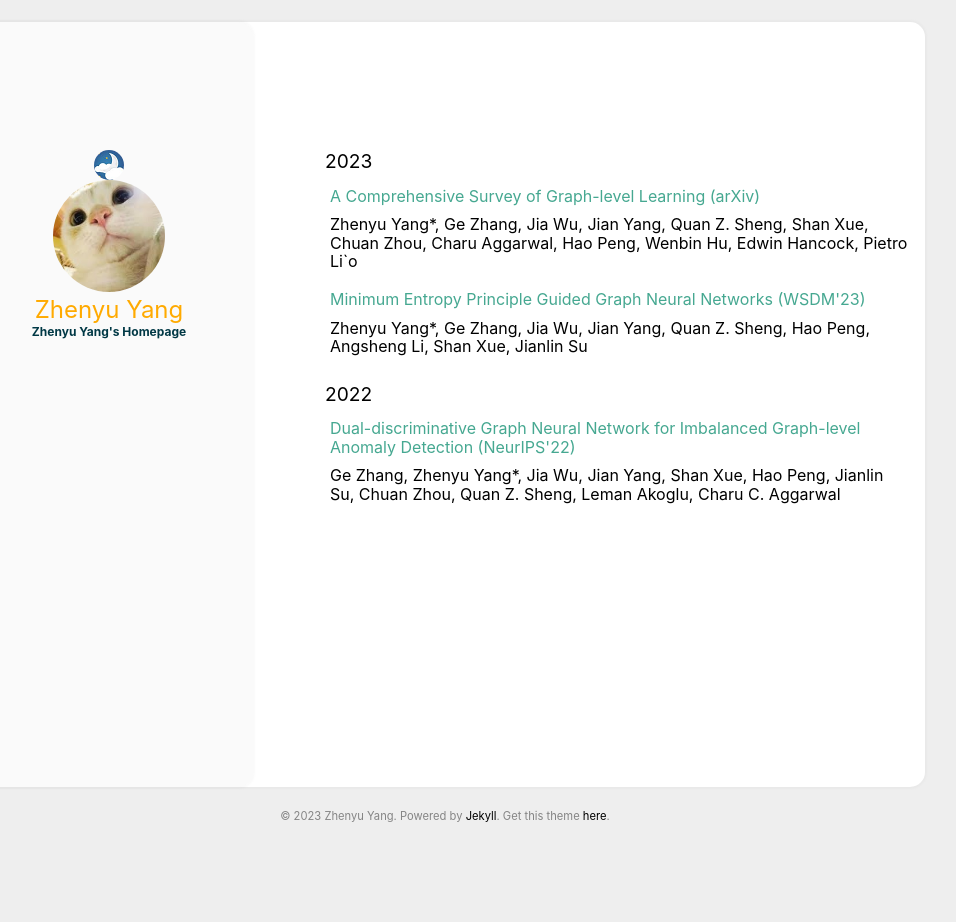
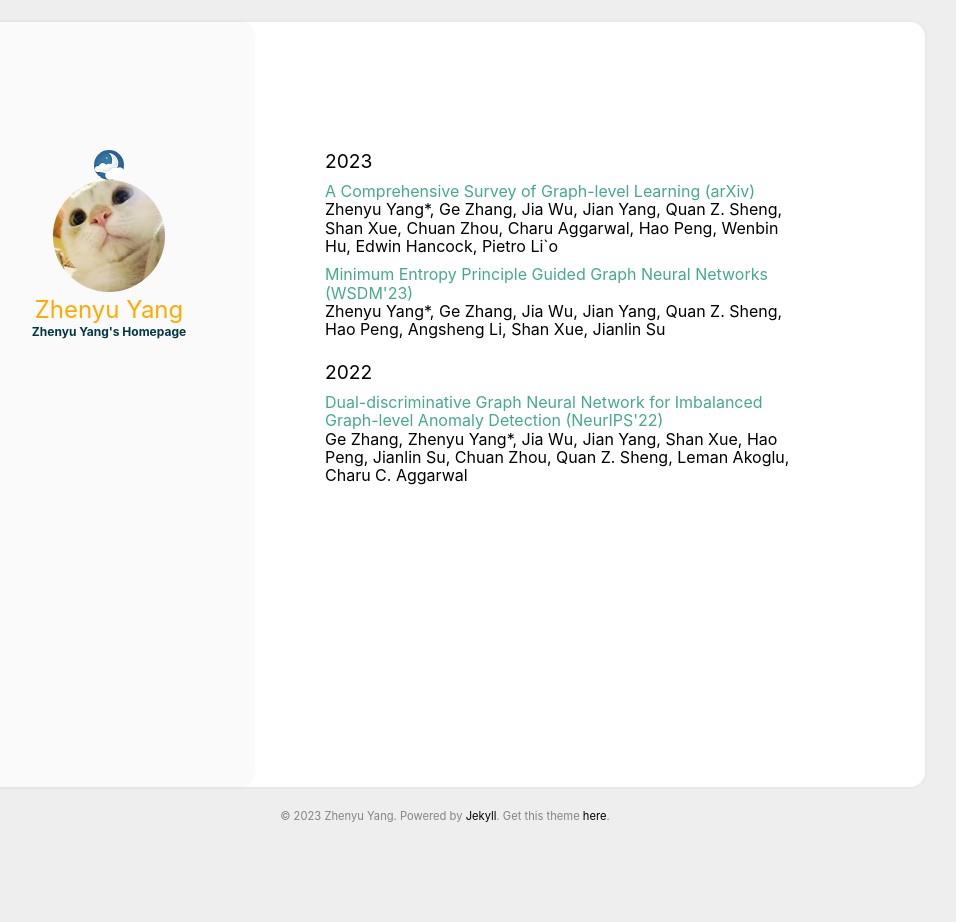
Before and after one commit to ZhenyuYangMQ/ZhenyuYangMQ.github.io, a Jekyll site: the page built from index.html, in a window 1280 px wide. Shown: the whole page, without its empty margins (195-1151 px from the left). Built offline with Jekyll 4.4.1, drawn with Linux system fonts in a browser that asks for light colours.

Commit message:
Update main.scss

```diff
--- a/assets/css/main.scss
+++ b/assets/css/main.scss
@@ -263,7 +263,9 @@
 
 .archive_title {
     word-wrap: normal;
-    padding: 5px;
+    @include breakpoint(medium) {
+        max-width: 80%;
+    }
 }
 
 .archive_type {
```
